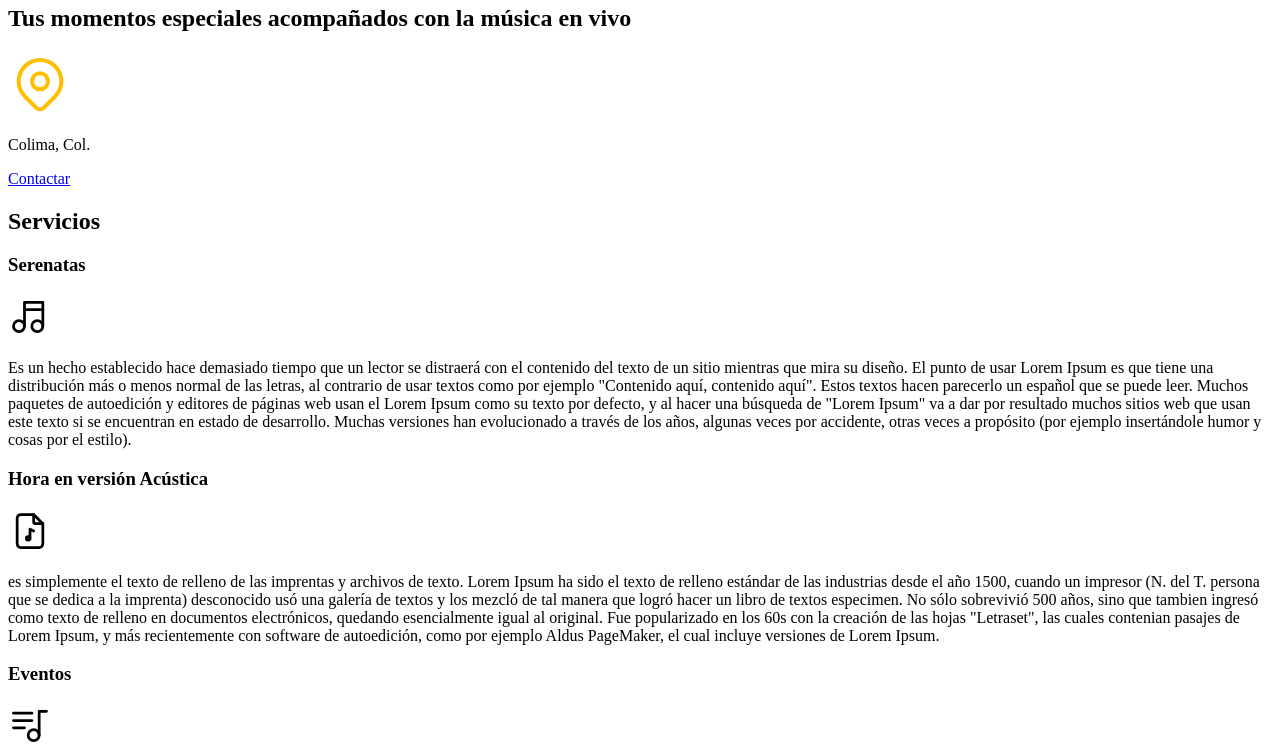
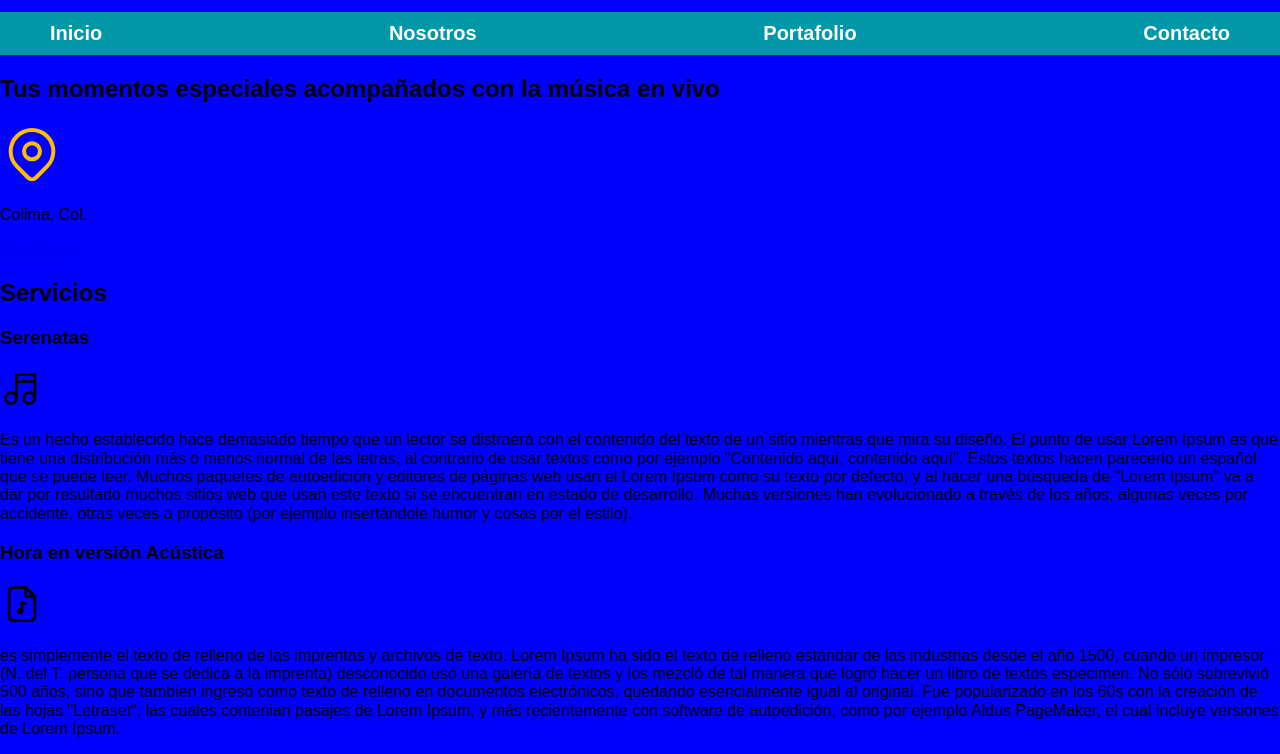
Before and after one commit to jr4mx/arriero-udem, a plain HTML site: page index.html in a window 1280 px wide. Shown: the part 83-837 px from the top of the page. Drawn offline with Linux system fonts and the light colour scheme.

Commit message:
secciones y estilo

```diff
--- a/css/style.css
+++ b/css/style.css
@@ -1,16 +1,63 @@
+/*paletas de colores propidades personalizadas*/
+:root{
+    --blanco:#ffffff;
+    --oscuro:#212121;
+    --primario: #FFC107;
+    --secundario:#0097A7;
+    --gris: #757575;
+
+}
+
 html {
     font-size: 62.5%;
 }
 body {
 
     font-size: 16px;   /* 1rem = 10px*/
+   /* font-family: 'Oleo Script', cursive;*/
+    font-family: Arial, Helvetica, sans-serif;
 }
+
 .titulo {
     text-align: center;
     font-size: 3.8rem;
 
 }
 
-.titulo {
+.titulo span {
     font-size: 2rem;
 }
+
+.contenedor {
+    width: 120rem;
+    margin:0 auto ;
+}
+
+.nav-bg {
+    background-color: var(--secundario);
+
+}
+.navegacion-principal {
+
+    display: flex;
+    justify-content: space-between;
+}
+.navegacion-principal a {
+
+  padding: 1rem;
+  color: var(--blanco);
+  text-decoration: none;
+  font-size: 2rem;
+  font-weight: 700;
+}
+
+.navegacion-principal a:hover {
+
+    background-color: var(--primario);
+}
+
+@media (min-width: 480px){
+ body{
+     background-color:blue;
+  }
+}
--- a/index.html
+++ b/index.html
@@ -4,21 +4,25 @@
     <meta charset="UTF-8">
     <meta http-equiv="X-UA-Compatible" content="IE=edge">
     <meta name="viewport" content="width=device-width, initial-scale=1.0">
-    <link rel="preload" href="css/style.css" as="style">
+    <title>Los Arrieros</title>
+    <link rel="stylesheet" href="css/normalize.css">
+    <link rel="preconnect" href="https://fonts.googleapis.com">
+    <link rel="preconnect" href="https://fonts.gstatic.com" crossorigin>
+    <link href="https://fonts.googleapis.com/css2?family=Oleo+Script&display=swap" rel="stylesheet">
     <link href="css/style.css" rel="stylesheet" >
-    <title>Los Arrieros</title>
-
 </head>
 <body>
     <header>
         <h1 class="titulo">Los Arrieros <span> Trío Versátil</span></h1>
     </header>
-    <nav>
+   <div class="nav-bg">
+      <nav class="navegacion-principal contenedor">
         <a href="#">Inicio</a>
         <a href="#">Nosotros</a>
         <a href="#">Portafolio</a>
         <a href="#">Contacto</a>
-    </nav>
+      </nav>
+    </div>
     <section>
         <h2>Tus momentos especiales acompañados con la música en vivo</h2>
         <svg xmlns="http://www.w3.org/2000/svg" class="icon icon-tabler icon-tabler-map-pin" width="64" height="64" viewBox="0 0 24 24" stroke-width="1.5" stroke="#ffbf00" fill="none" stroke-linecap="round" stroke-linejoin="round">
```
